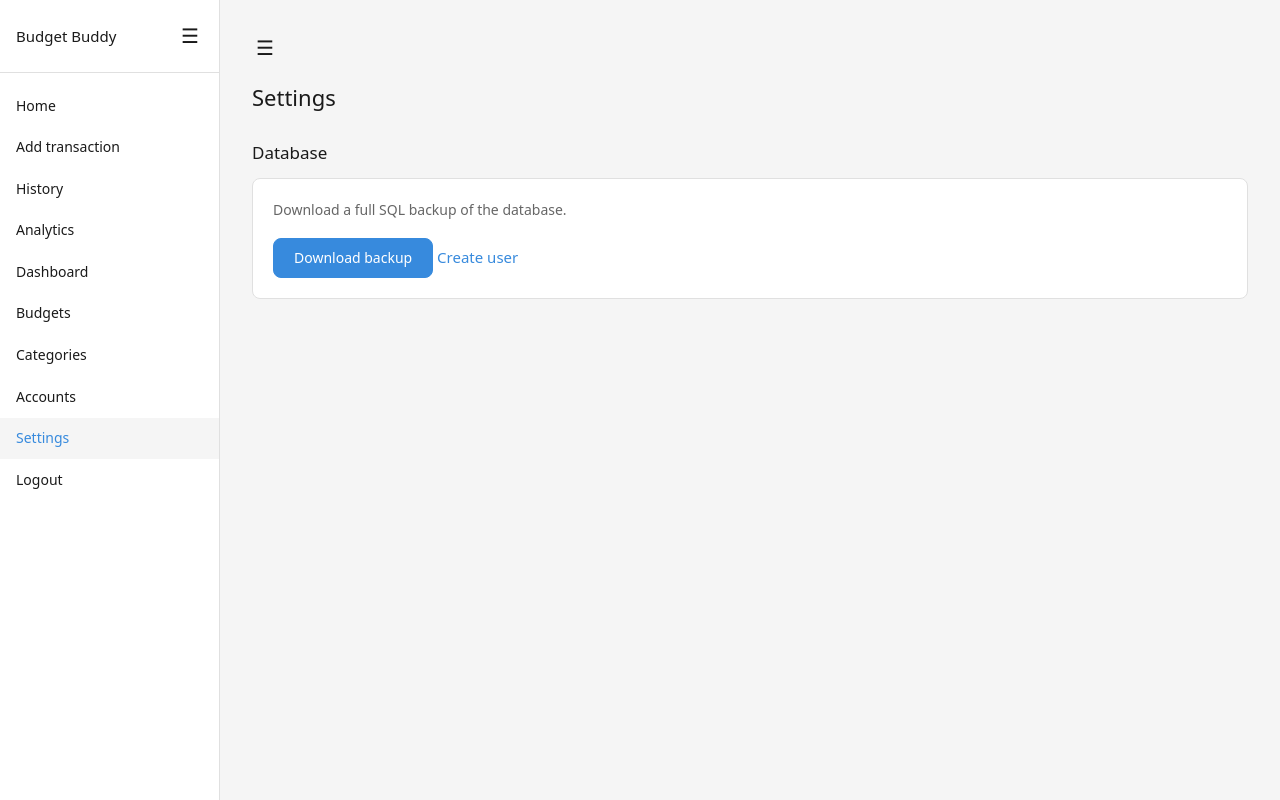
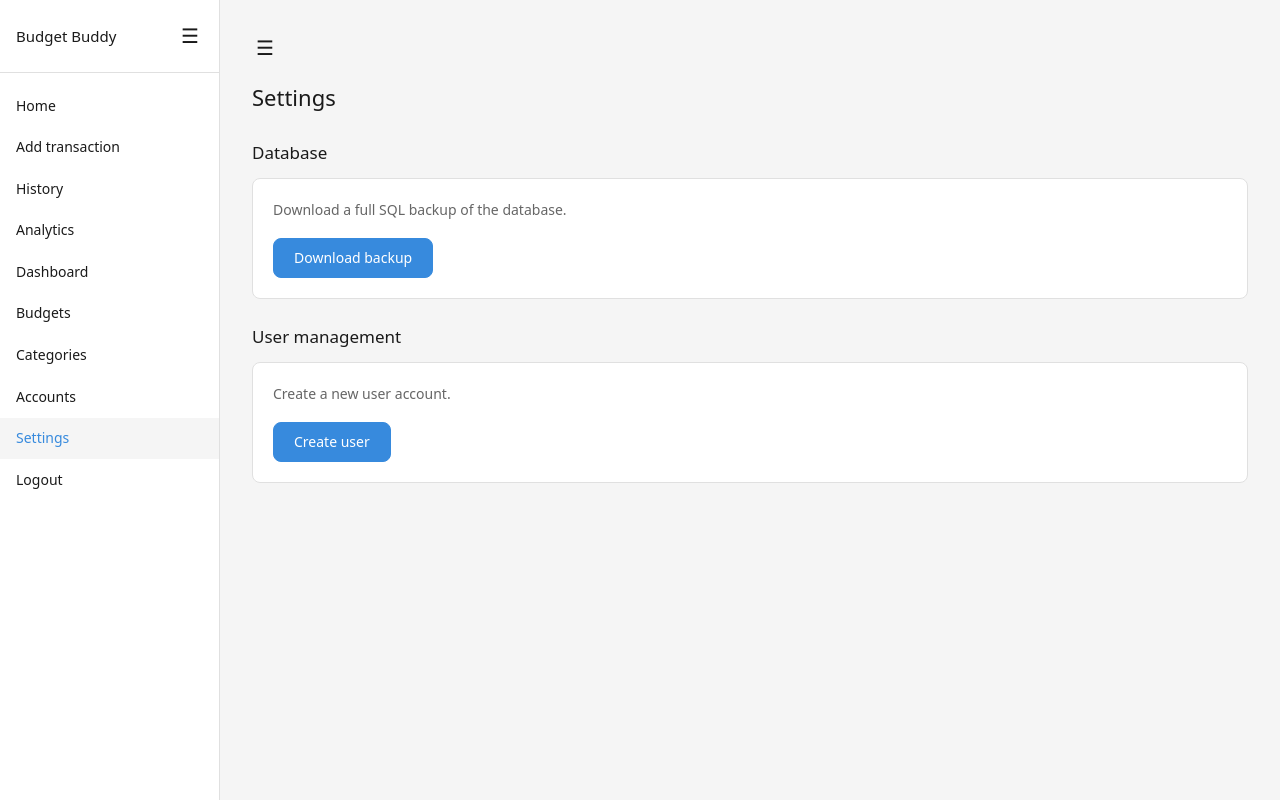
Before and after one commit to CaddisMaster/budget-buddy-archive, a Flask app: page /settings in a window 1280 px wide. Run offline with Flask 3, Linux system fonts and the light colour scheme; the visitor is signed in with stand-in values (Sample User, id 1); some libraries are stand-ins or nearby versions.

Commit message:
restrict settings and backup to admin only, separate create user card

```diff
--- a/app/routes.py
+++ b/app/routes.py
@@ -841,26 +841,29 @@ def export_transactions():
 @app.route('/admin/backup')
 @login_required
 def backup_database():
-  db_host = os.getenv('DB_HOST', 'db')
-  db_name = os.getenv('DB_NAME', 'budget')
-  db_user = os.getenv('DB_USER', 'admin')
-  db_password = os.getenv('DB_PASSWORD', '')
-  env = os.environ.copy()
-  env['PGPASSWORD'] = db_password
-  result = subprocess.run(
-    ['pg_dump', '-h', db_host, '-U', db_user, db_name],
-    capture_output=True,
-    env=env
-  )
-  if result.returncode != 0:
-    flash('Backup failed')
-    return redirect('/')
-  from datetime import date
-  filename = f'budget_backup_{date.today()}.sql'
-  response = make_response(result.stdout)
-  response.headers['Content-Disposition'] = f'attachment; filename={filename}'
-  response.headers['Content-Type'] = 'application/octet-stream'
-  return response
+    if not current_user.is_admin:
+        flash('Access denied')
+        return redirect(url_for('index'))
+    db_host = os.getenv('DB_HOST', 'db')
+    db_name = os.getenv('DB_NAME', 'budget')
+    db_user = os.getenv('DB_USER', 'admin')
+    db_password = os.getenv('DB_PASSWORD', '')
+    env = os.environ.copy()
+    env['PGPASSWORD'] = db_password
+    result = subprocess.run(
+        ['pg_dump', '-h', db_host, '-U', db_user, db_name],
+        capture_output=True,
+        env=env
+    )
+    if result.returncode != 0:
+        flash('Backup failed')
+        return redirect('/')
+    from datetime import date
+    filename = f'budget_backup_{date.today()}.sql'
+    response = make_response(result.stdout)
+    response.headers['Content-Disposition'] = f'attachment; filename={filename}'
+    response.headers['Content-Type'] = 'application/octet-stream'
+    return response
 
 @app.route('/categories/edit/<int:category_id>', methods=['GET', 'POST'])
 @login_required
@@ -1111,4 +1114,7 @@ def dashboard():
 @app.route('/settings')
 @login_required
 def settings():
+    if not current_user.is_admin:
+        flash('Access denied')
+        return redirect(url_for('index'))
     return render_template('settings.html')
--- a/app/templates/base.html
+++ b/app/templates/base.html
@@ -23,7 +23,9 @@
       <a href="/budgets" {% if '/budgets' in request.path %}class="active"{% endif %}>Budgets</a>
       <a href="/categories" {% if '/categories' in request.path %}class="active"{% endif %}>Categories</a>
       <a href="/accounts" {% if '/accounts' in request.path %}class="active"{% endif %}>Accounts</a>
+      {% if current_user.is_admin %}
       <a href="/settings" {% if '/settings' in request.path %}class="active"{% endif %}>Settings</a>
+      {% endif %}
       <a href="/logout">Logout</a>
     </nav>
   </aside>
--- a/app/templates/settings.html
+++ b/app/templates/settings.html
@@ -2,10 +2,19 @@
 {% block title %}Settings — Budget Buddy{% endblock %}
 {% block content %}
 <h1>Settings</h1>
+
 <h2>Database</h2>
 <div class="card">
     <p style="font-size:14px;color:var(--text-muted);margin-bottom:1rem">Download a full SQL backup of the database.</p>
     <a href="/admin/backup" class="btn btn-primary">Download backup</a>
-    {% if current_user.is_admin %}<a href="/admin/create-user">Create user</a>{% endif %}
 </div>
+
+{% if current_user.is_admin %}
+<h2>User management</h2>
+<div class="card">
+    <p style="font-size:14px;color:var(--text-muted);margin-bottom:1rem">Create a new user account.</p>
+    <a href="/admin/create-user" class="btn btn-primary">Create user</a>
+</div>
+{% endif %}
+
 {% endblock %}
```
